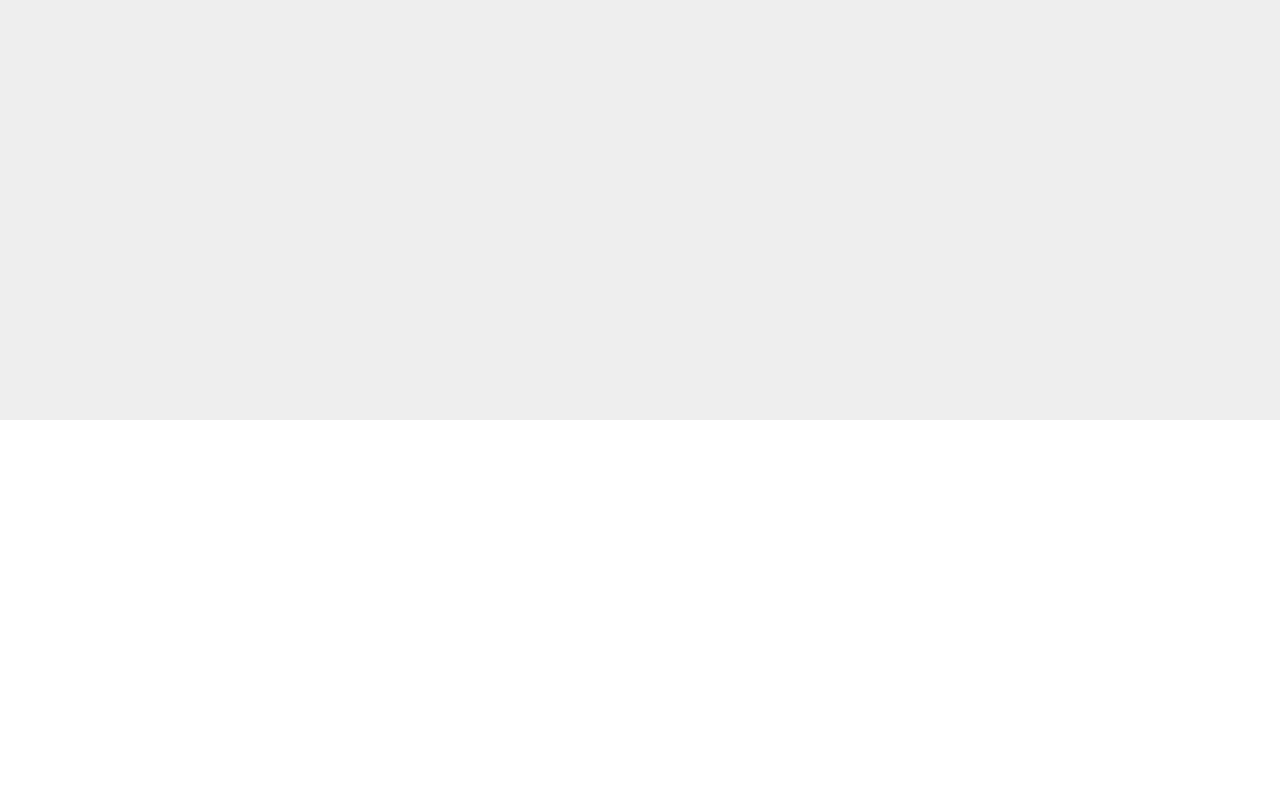
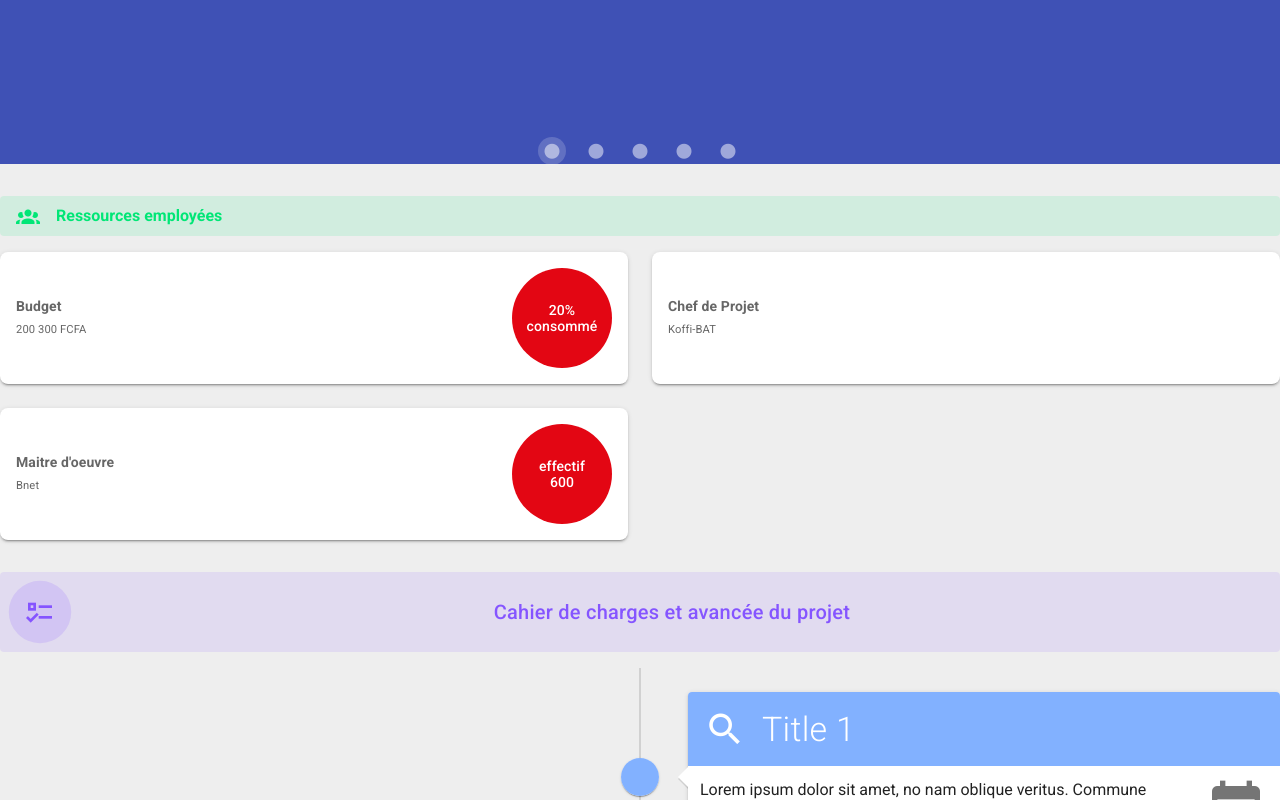
Before and after one commit to lesage20/vuejs-portfolio, a Vue app: page / in a window 1280 px wide. Shown: the part 380-1180 px from the top of the page. Before the commit the page ends 800 px from the top, so only its background shows below. Built offline with nearby package versions, Linux system fonts and the light colour scheme; no server answers.

Commit message:
remis tout en place

```diff
--- a/src/plugins/vuetify.js
+++ b/src/plugins/vuetify.js
@@ -3,4 +3,24 @@ import Vuetify from "vuetify/lib/framework";
 
 Vue.use(Vuetify);
 
-export default new Vuetify({});
+export default new Vuetify({
+  breakpoint: {
+    mobileBreakpoint: "sm", // This is equivalent to a value of 960
+  },
+  theme: {
+    themes: {
+      light: {
+        // le bleu du site
+        primary: "#1100af",
+        //lr rouge du site
+        secondary: "#E30613",
+        accent: "#82B1FF",
+        error: "#FF5252",
+        info: "#2196F3",
+        //le vert de succes
+        success: "#00E676",
+        warning: "#FFC107",
+      },
+    },
+  },
+});
--- a/src/views/Home.vue
+++ b/src/views/Home.vue
@@ -1,15 +1,75 @@
 <template>
-<v-container :fluid="isMobile" class="grey lighten-3">
-    <h1>Dashboard</h1>
+  <div class="catalogue">
+    <SliderCarouselle />
 
-</v-container>
+    <v-alert dense class="mt-5" text icon="mdi-account-group" color="success">
+      <strong>Ressources employées</strong>
+    </v-alert>
+    <v-row class="mb-5 lg-px-5">
+      <v-col
+        lg="6"
+        md="6"
+        cols="12"
+        v-for="detail in ressources"
+        :key="detail.nom"
+      >
+        <v-card elevation="2" class="rounded-lg">
+          <v-card-text class="d-flex justify-space-between align-center">
+            <div class="">
+              <strong> {{ detail.nom }} </strong> <br />
+              <small>{{ detail.valeur }}</small>
+            </div>
+            <v-avatar v-if="detail.index == 2" size="100">
+              <v-img :src="detail.logo"></v-img>
+            </v-avatar>
+            <v-avatar v-else class="secondary" size="100">
+              <span
+                v-if="detail.index == 1"
+                class="white--text font-weight-medium"
+                >{{ detail.pourcentage }}% <br />
+                consommé</span
+              >
+              <span
+                v-if="detail.index == 3"
+                class="white--text font-weight-medium"
+                >effectif <br />
+                {{ detail.effectif }}</span
+              >
+            </v-avatar>
+          </v-card-text>
+        </v-card>
+      </v-col>
+    </v-row>
+    <v-alert
+      text
+      class="text-center mt-3 title"
+      icon="mdi-format-list-checks"
+      prominent
+      color="primary lighten-3"
+    >
+      Cahier de charges et avancée du projet
+    </v-alert>
+
+    <TimeLine />
+  </div>
 </template>
-
 <script>
-
+import SliderCarouselle from "@/components/SliderCarouselle.vue";
+import TimeLine from "@/components/TimeLine.vue";
 export default {
-    name: "Home",
-
-
+  name: "Home",
+  components: { SliderCarouselle, TimeLine },
+  data: () => ({
+    ressources: [
+      { index: 1, nom: "Budget", valeur: "200 300 FCFA", pourcentage: "20" },
+      {
+        index: 2,
+        nom: "Chef de Projet",
+        valeur: "Koffi-BAT",
+        logo: "/images/Logo IEA-02.png",
+      },
+      { index: 3, nom: "Maitre d'oeuvre", valeur: "Bnet", effectif: "600" },
+    ],
+  }),
 };
 </script>
```
Also changed, not shown: src/views/DashBoard.vue (deleted, +0 -75 lines), public/images/Logo IEA-02.png (added).
